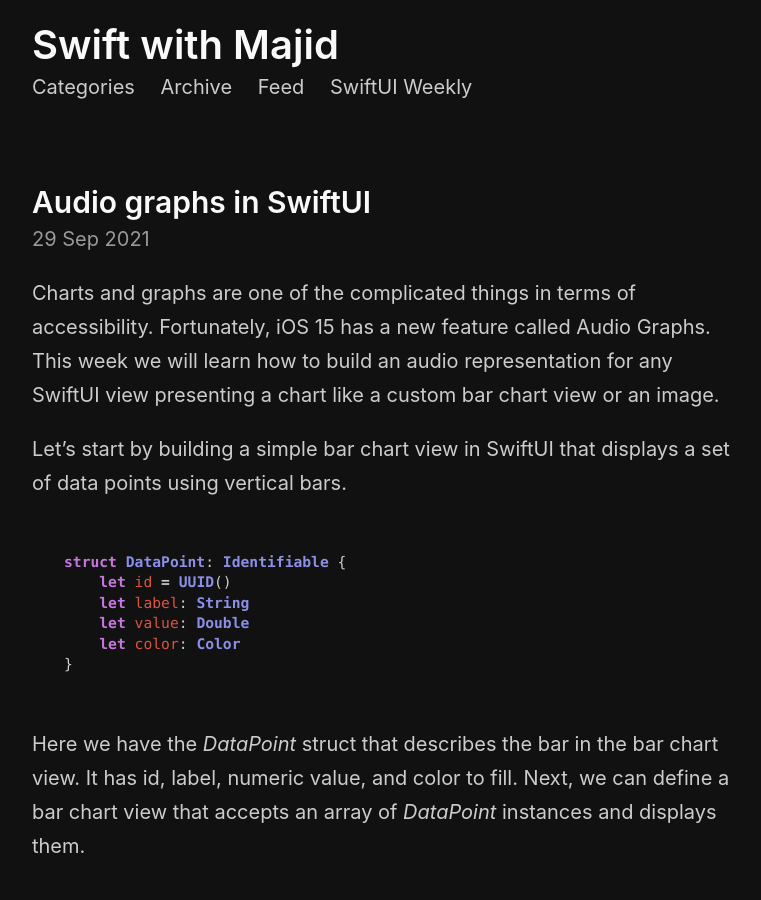
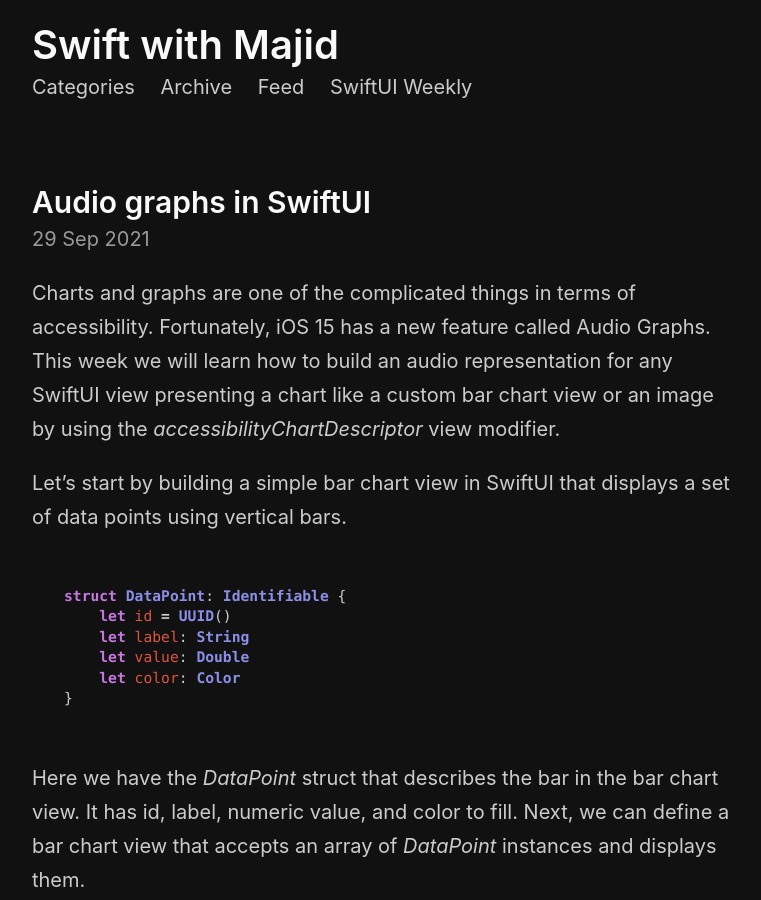
Before and after one commit to mecid/mecid.github.io, a Jekyll site: the page built from _posts/2021-09-29-audio-graphs-in-swiftui.md, in a window 1280 px wide and 900 px high. Shown: the whole window, without its empty margins (258-1019 px from the left). Built offline with Jekyll 4.4.1, drawn with Linux system fonts in a browser that asks for light colours.

Commit message:
introduction improved in audio graphs post.

```diff
--- a/_posts/2021-09-29-audio-graphs-in-swiftui.md
+++ b/_posts/2021-09-29-audio-graphs-in-swiftui.md
@@ -5,7 +5,7 @@
 image: /public/accessibility.jpeg
 ---
 
-Charts and graphs are one of the complicated things in terms of accessibility. Fortunately, iOS 15 has a new feature called Audio Graphs. This week we will learn how to build an audio representation for any SwiftUI view presenting a chart like a custom bar chart view or an image.
+Charts and graphs are one of the complicated things in terms of accessibility. Fortunately, iOS 15 has a new feature called Audio Graphs. This week we will learn how to build an audio representation for any SwiftUI view presenting a chart like a custom bar chart view or an image by using the *accessibilityChartDescriptor* view modifier.
 
 Let's start by building a simple bar chart view in SwiftUI that displays a set of data points using vertical bars.
 
```
